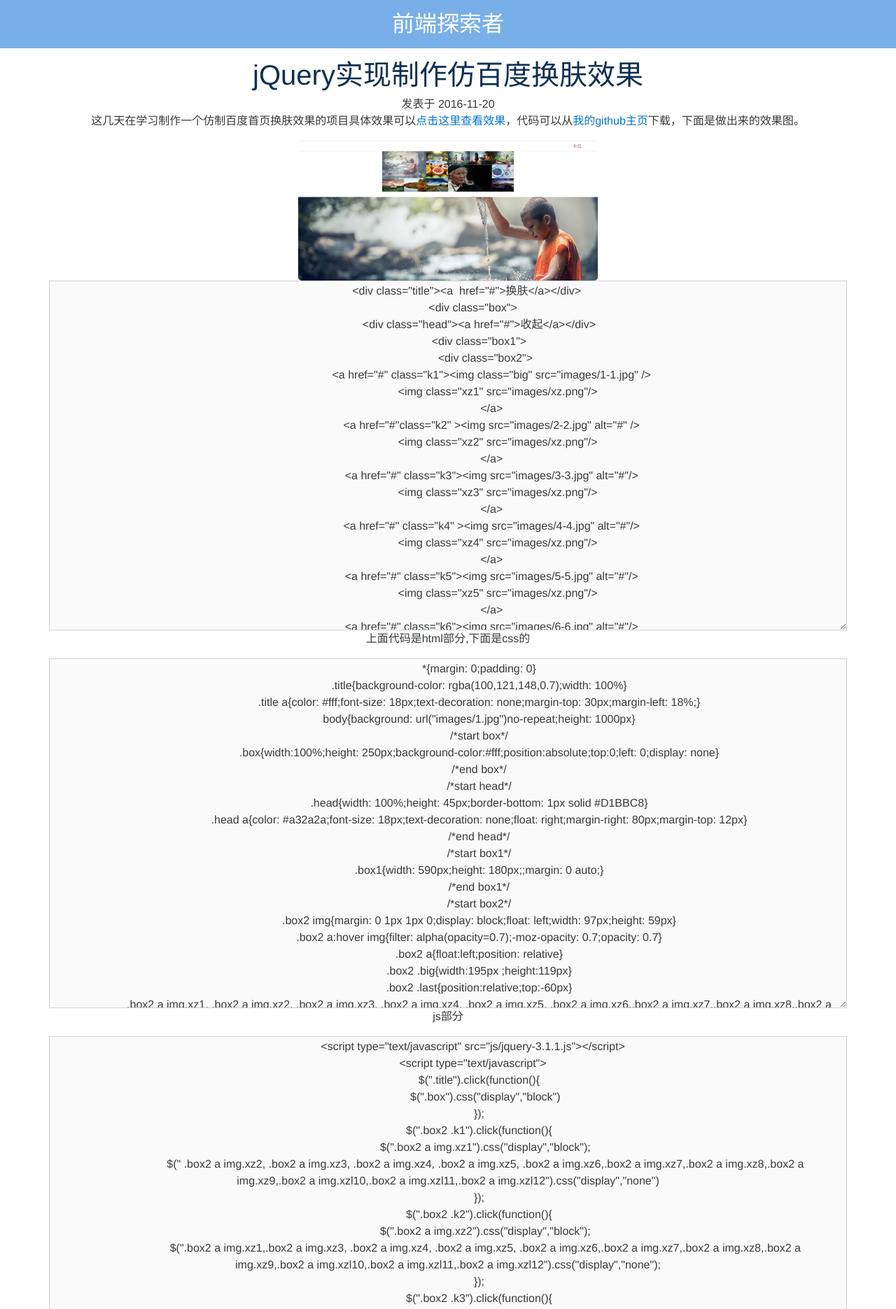
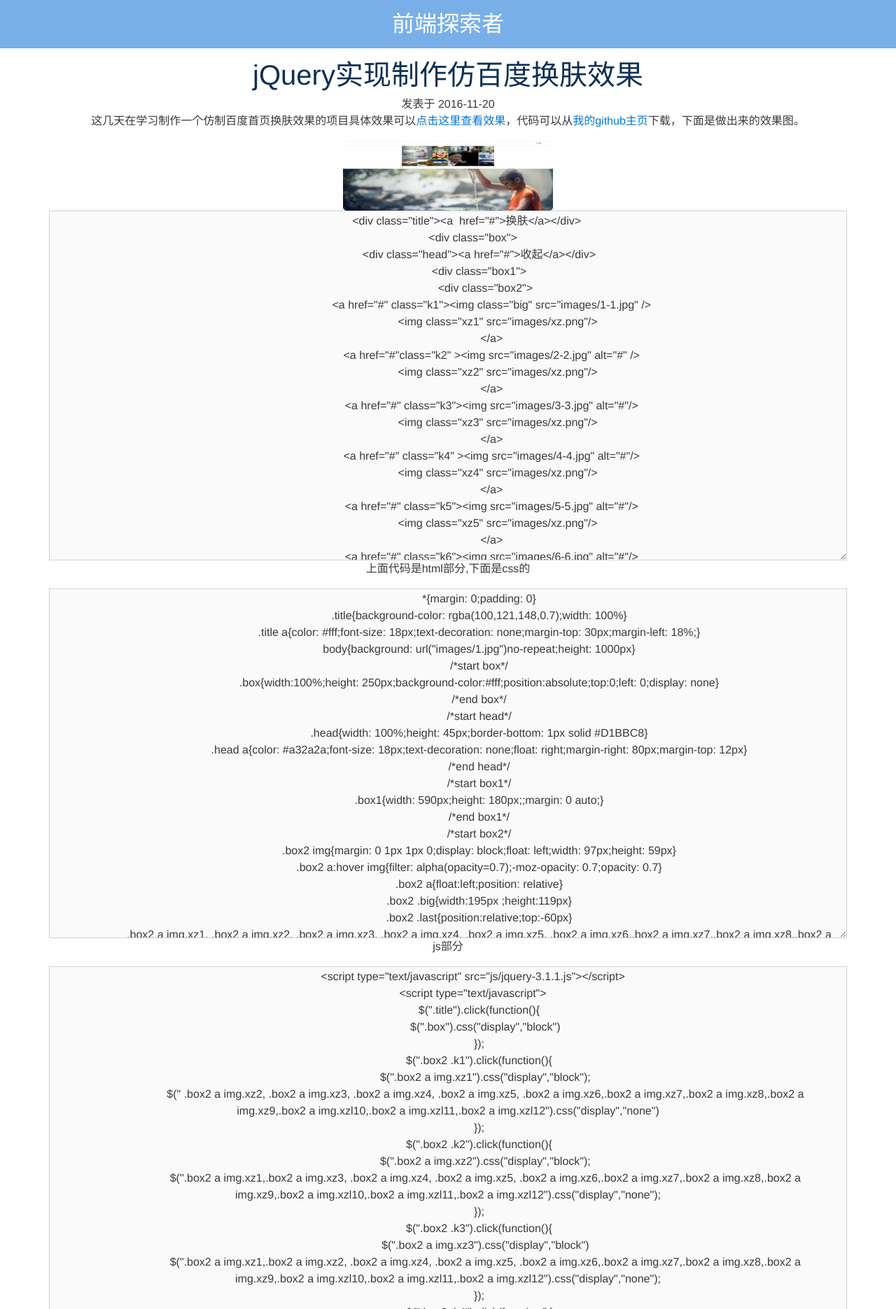
Before and after one commit to AustinCQ/AustinCQ.github.io, a Jekyll site: the page built from 2016/11/20/index.html, in a window 1280 px wide. Shown: the part 517-2388 px from the top of the page at 70% size. Built offline with Jekyll 4.4.1, drawn with Linux system fonts in a browser that asks for light colours; nearby versions of some CDN libraries; comment, search, counter and statistics services are not loaded.

Commit message:
Update min.html

```diff
--- a/_includes/min.html
+++ b/_includes/min.html
@@ -10,7 +10,7 @@
     </div>
         <div class="article-body">
             <p>这几天在学习制作一个仿制百度首页换肤效果的项目具体效果可以<span><a href="http://huangdaxing.top/2016/11/demo/" itemprop="url">点击这里查看效果</a>，</span>代码可以从<span><a href="https://github.com/AustinCQ">我的github主页</a>下载，</span>下面是做出来的效果图。<br/></p>
-		<div class="col-xs-8 col-sm-10 col-md-12"><img class="img-rounded" src="http://huangdaxing.top/web-dist/images/pic1120.png" alt="jquery 网页换肤" height="200px" /></div><br/><br/>
+		<div class="col-xs-12 col-sm-12 col-md-12"><img class="img-rounded" src="http://huangdaxing.top/web-dist/images/pic1120.png" alt="jquery 网页换肤" width="300px" height="100px" /></div><br/><br/>
 		<p>
           <textarea disabled="disabled" class="col-xs-12 col-sm-12 col-md-12">
             <div class="title"><a  href="#">换肤</a></div>
```
